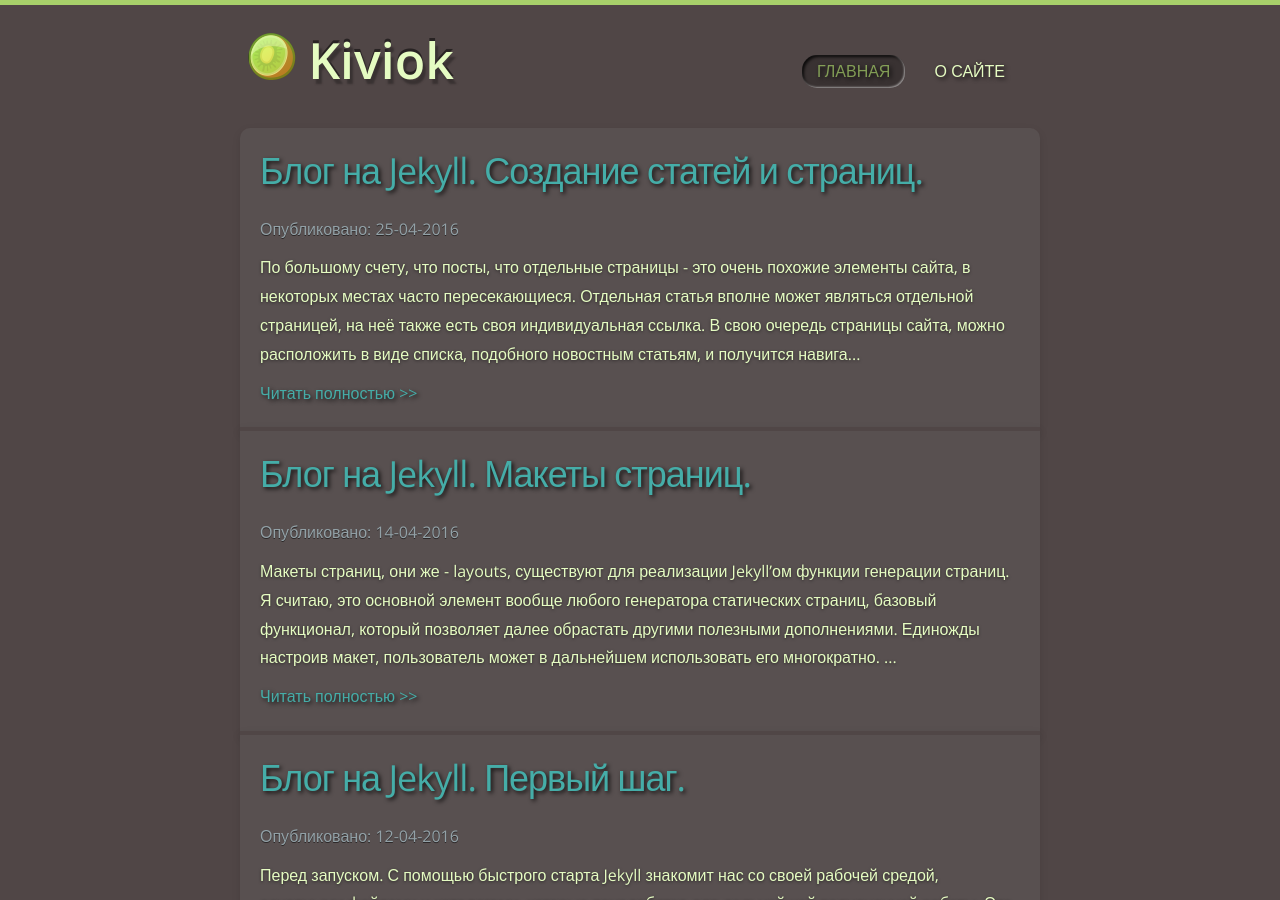
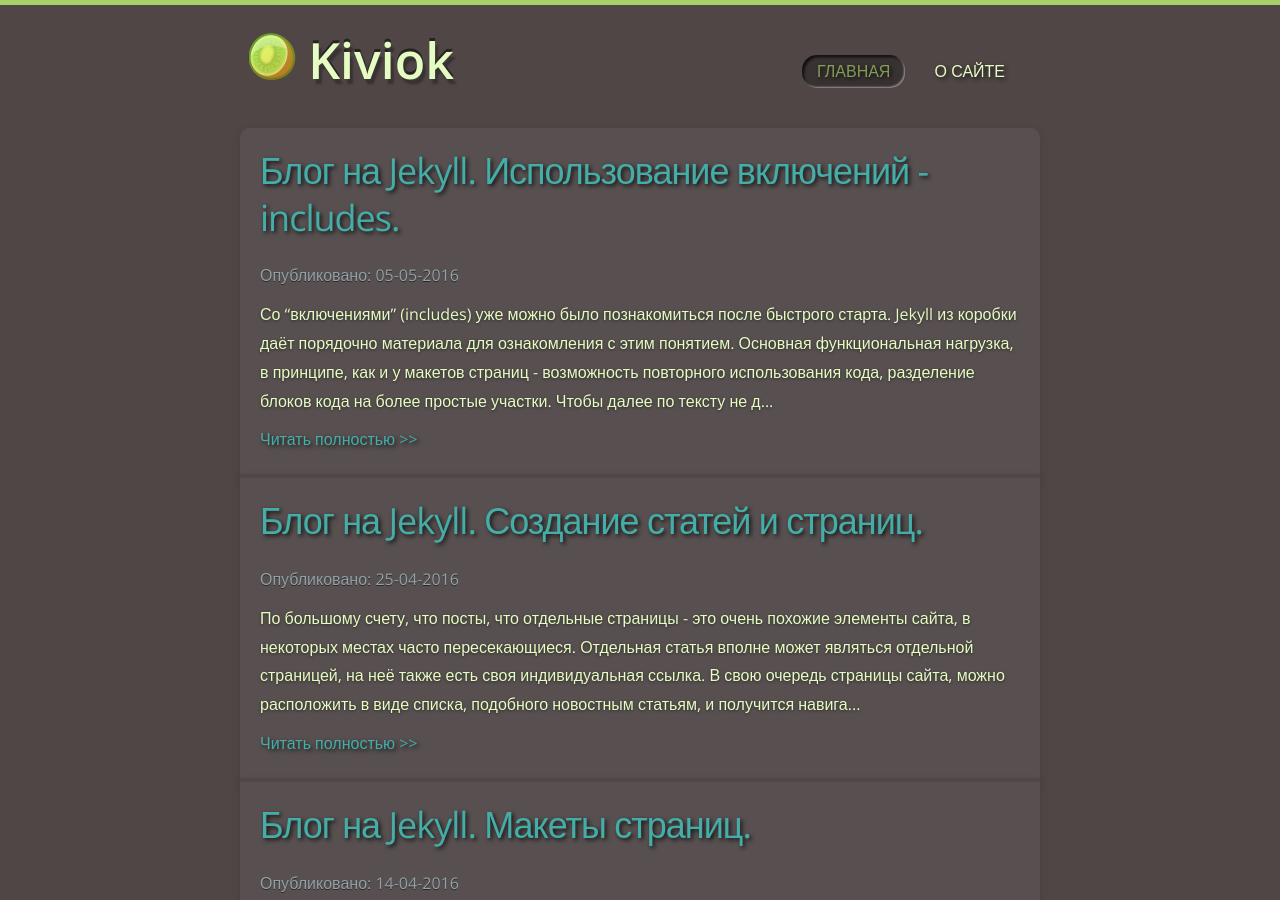
Before and after one commit to kiviok/kiviok.github.io, a Jekyll site: the page built from index.html, in a window 1280 px wide and 900 px high. Built offline with Jekyll 4.4.1, drawn with Linux system fonts in a browser that asks for light colours.

Commit message:
new post about includes

```diff
--- a/_drafts/jekyll-blog-includes.md
+++ b/_posts/2016-05-05-jekyll-blog-includes.md
@@ -1,8 +1,8 @@
 ---
 layout: post
-title: Блог на Jekyll. Использование "включений" - includes.
-date: 2016-05-04 15:39 +0300
-description: Начало использования включений в jekyll - includes. Создание навигации сайта с применением includes.
+title: Блог на Jekyll. Использование включений - includes.
+date: 2016-05-05 14:01 +0300
+description: Начало использования включений в jekyll - includes. Создание навигации сайта с применением includes. Using includes.
 comments: true
 ---
 
@@ -61,3 +61,34 @@ layout: default
   </ul>
 </nav>
 {% endhighlight %}
+
+Таким образом подготовили фрагмент кода с навигацией к добавлению в основное содержимое. Чтобы непосредственно использовать это включение необходимо в том месте, где это требуется по логике проекта, добавить теперь только код {% raw %}`{% include nav.html %}`{% endraw %}. По этой инструкции Jekyll осуществит поиск указанного файла в папке `_includes` и вставит его содержимое на месте её вызова.
+
+Для примера, определим, что навигация нам будет необходима на каждой странице, которая будет использовать шаблон `default`, поэтому внесем соответствующие изменения в файл шаблона.
+{% highlight html %}
+{% raw %}
+<!-- default.html -->
+<!DOCTYPE html>
+<html lang="ru">
+<head>
+  <meta charset="UTF-8">
+  <title>Jekyll блог</title>
+</head>
+<body>
+<!-- Добавляем секцию header с необходимым включением навигации -->
+  <header>
+    {% include nav.html %}
+  </header>
+  {{ content }}
+</body>
+</html>
+{% endraw %}
+{% endhighlight %}
+
+Теперь на всех страницах, использующих дефолтный шаблон, вверху будет отображаться список-меню из страниц сайта. Ссылки для переходов также везде доступны и должны работать.
+
+##### Итог.
+
+Организовав код подобным образом, мы можем легко использовать его повторно (например, в футере сайта), используя ту же самую команду {% raw %}`{% include nav.html %}`{% endraw %}. Также выделили навигацию в отдельный смысловой блок, и когда потребуется внести изменения в его структуру, то код будет легко отыскать и произвести действия нужно будет только в одном месте по всему проекту.
+
+На данном этапе я также добавил несколько статей, чтобы главная страница новостей не состояла из списка с одним элементом. Подробно этот процесс уже был рассмотрен, при необходимости, напоминаю, все можно посмотреть на [GitHub/4-includes-nav](https://github.com/kiviok/jekyllcosmo/tree/master/4-includes-nav).
```
Also changed, not shown: other parts of _posts/2016-05-05-jekyll-blog-includes.md (+1 -1 lines).
